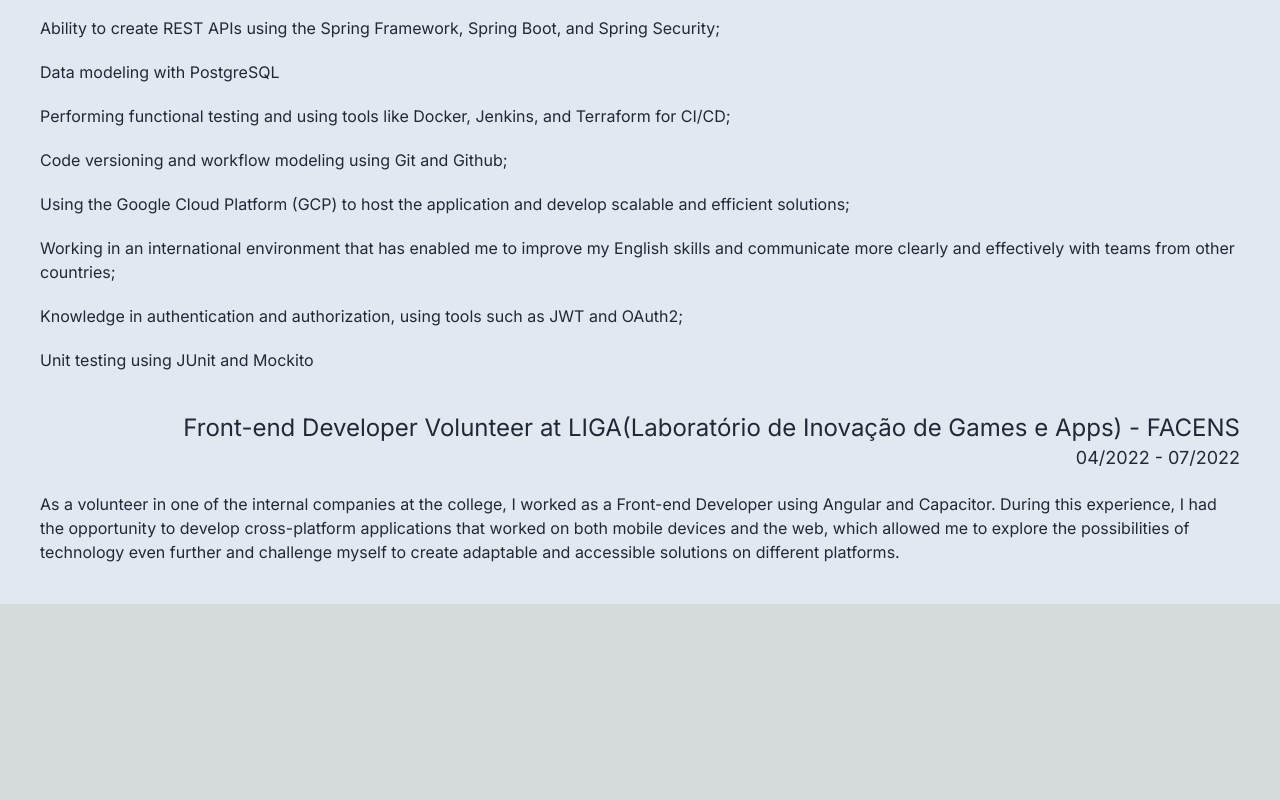
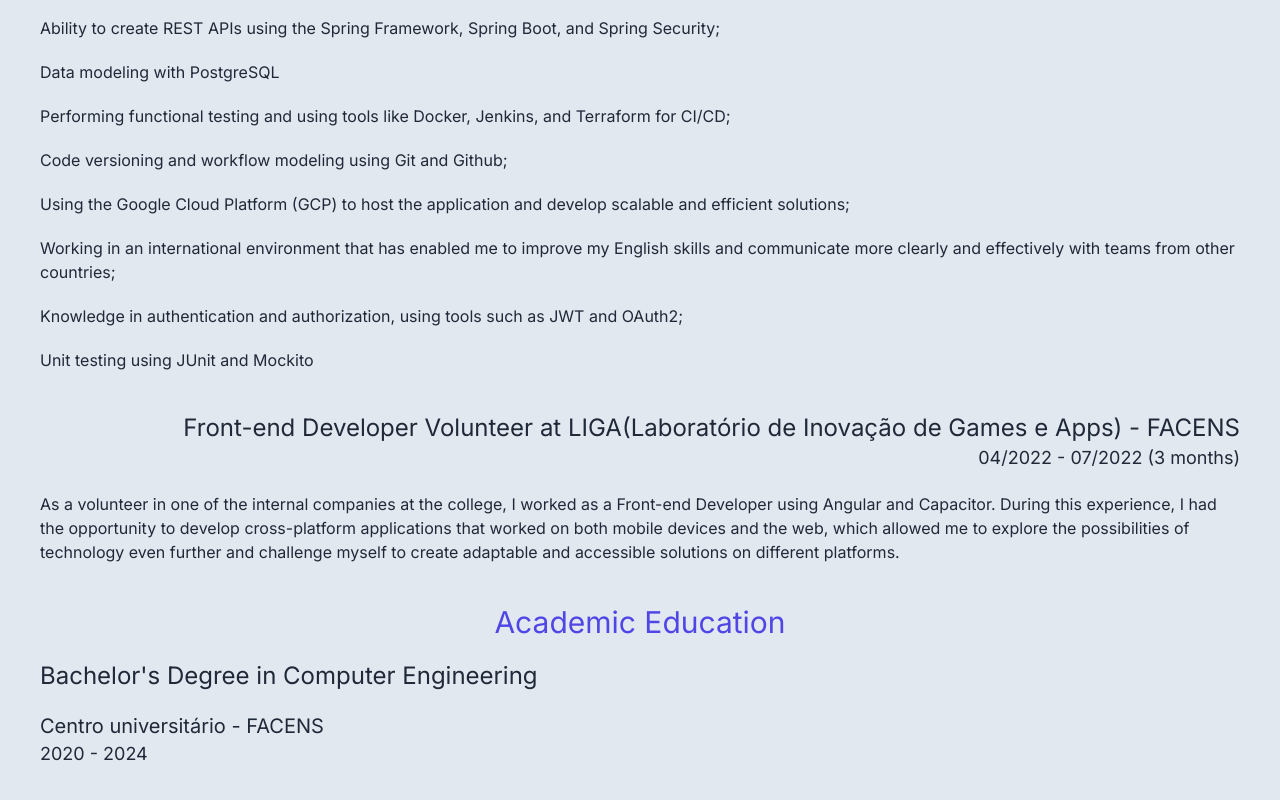
Before and after one commit to alexanderpoliser/my-portfolio, a Next.js app: page / in a window 1280 px wide. Shown: the part 1572-2372 px from the top of the page. Before the commit the page ends 2176 px from the top, so only its background shows below. Built offline with nearby package versions, Linux system fonts and the light colour scheme.

Commit message:
feat(app and components): adding Academic Education section

```diff
--- a/en.json
+++ b/en.json
@@ -18,6 +18,8 @@
     "skill11": "Knowledge in authentication and authorization, using tools such as JWT and OAuth2;",
     "skill12": "Unit testing using JUnit and Mockito",
     "frontEndDeveloperVolunteer": "Front-end Developer Volunteer at LIGA(Laboratório de Inovação de Games e Apps) - FACENS",
-    "volunteerDate": "04/2022 - 07/2022",
-    "volunteerDescription": "As a volunteer in one of the internal companies at the college, I worked as a Front-end Developer using Angular and Capacitor. During this experience, I had the opportunity to develop cross-platform applications that worked on both mobile devices and the web, which allowed me to explore the possibilities of technology even further and challenge myself to create adaptable and accessible solutions on different platforms."
+    "volunteerDate": "04/2022 - 07/2022 (3 months)",
+    "volunteerDescription": "As a volunteer in one of the internal companies at the college, I worked as a Front-end Developer using Angular and Capacitor. During this experience, I had the opportunity to develop cross-platform applications that worked on both mobile devices and the web, which allowed me to explore the possibilities of technology even further and challenge myself to create adaptable and accessible solutions on different platforms.",
+    "academicEducation": "Academic Education",
+    "academicEducationTitle": "Bachelor's Degree in Computer Engineering"
   }
--- /dev/null
+++ b/src/app/components/AcademicEducation.tsx
@@ -0,0 +1,28 @@
+import translations from "../../../en.json";
+
+interface AcademicEducationProps {
+  appColor: string;
+}
+
+export default function AcademicEducation({
+  appColor,
+}: AcademicEducationProps) {
+  const textColorClass = appColor === "bg-gray-950" ? "text-slate-300" : "text-gray-800";
+
+  return (
+    <div>
+      <h3 className="text-3xl text-indigo-600 text-center mt-10">
+        {translations.academicEducation}
+      </h3>
+      <h4 className={`text-2xl mt-5 ${textColorClass}`}>
+        {translations.academicEducationTitle}
+      </h4>
+      <h4 className={`text-xl mt-5 ${textColorClass}`}>
+        Centro universitário - FACENS
+      </h4>
+      <span className={`text-lg ${textColorClass} text-gray-500`}>
+        2020 - 2024
+      </span>
+    </div>
+  );
+}
--- a/src/app/page.tsx
+++ b/src/app/page.tsx
@@ -4,6 +4,7 @@ import { BsSunFill, BsFillMoonFill } from "react-icons/bs";
 import About from "./components/About";
 import WorkExperience from "./components/WorkExperience";
 import Technologies from "./components/Technologies";
+import AcademicEducation from "./components/AcademicEducation";
 
 
 export default function Home() {
@@ -54,8 +55,12 @@ export default function Home() {
           <Technologies appColor={appColor}/>
         </section>
 
+        <section>
+          <WorkExperience appColor={appColor}/>
+        </section>
+
         <section className="pb-10">
-          <WorkExperience appColor={appColor}/>
+          <AcademicEducation appColor={appColor} />
         </section>
       </main>
     </div>
```
